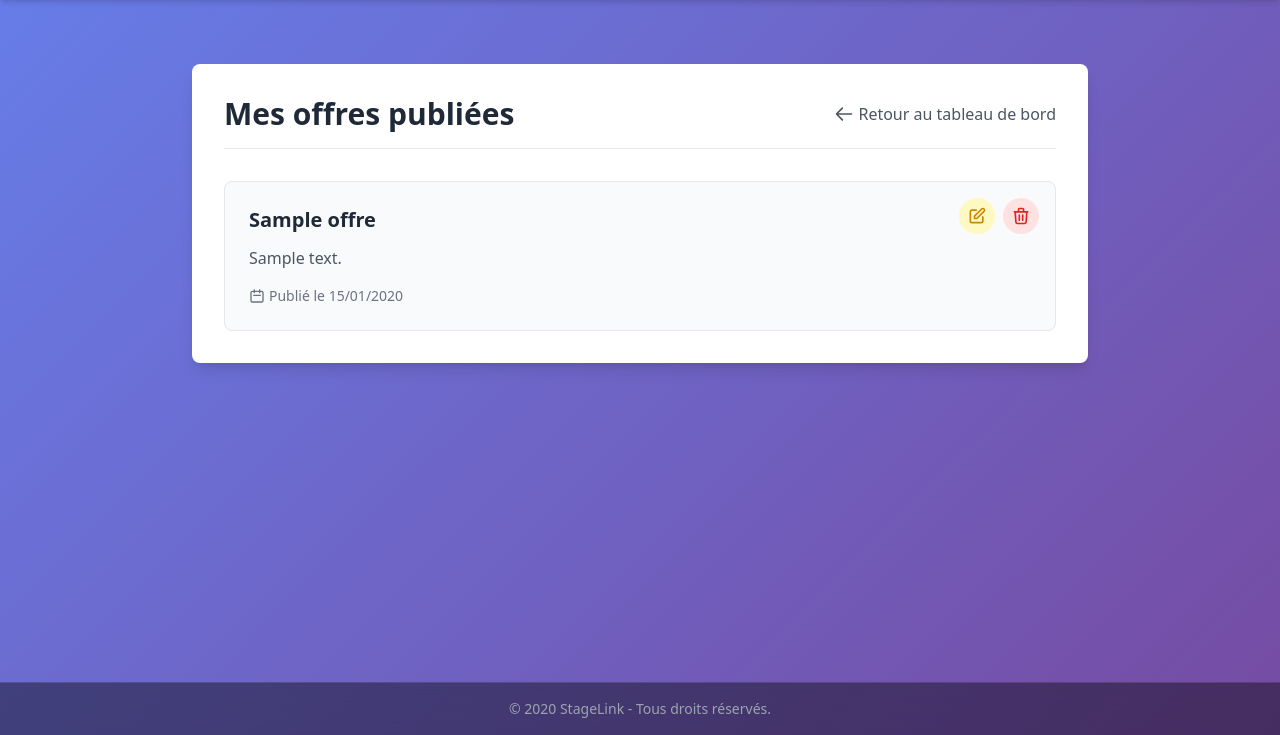
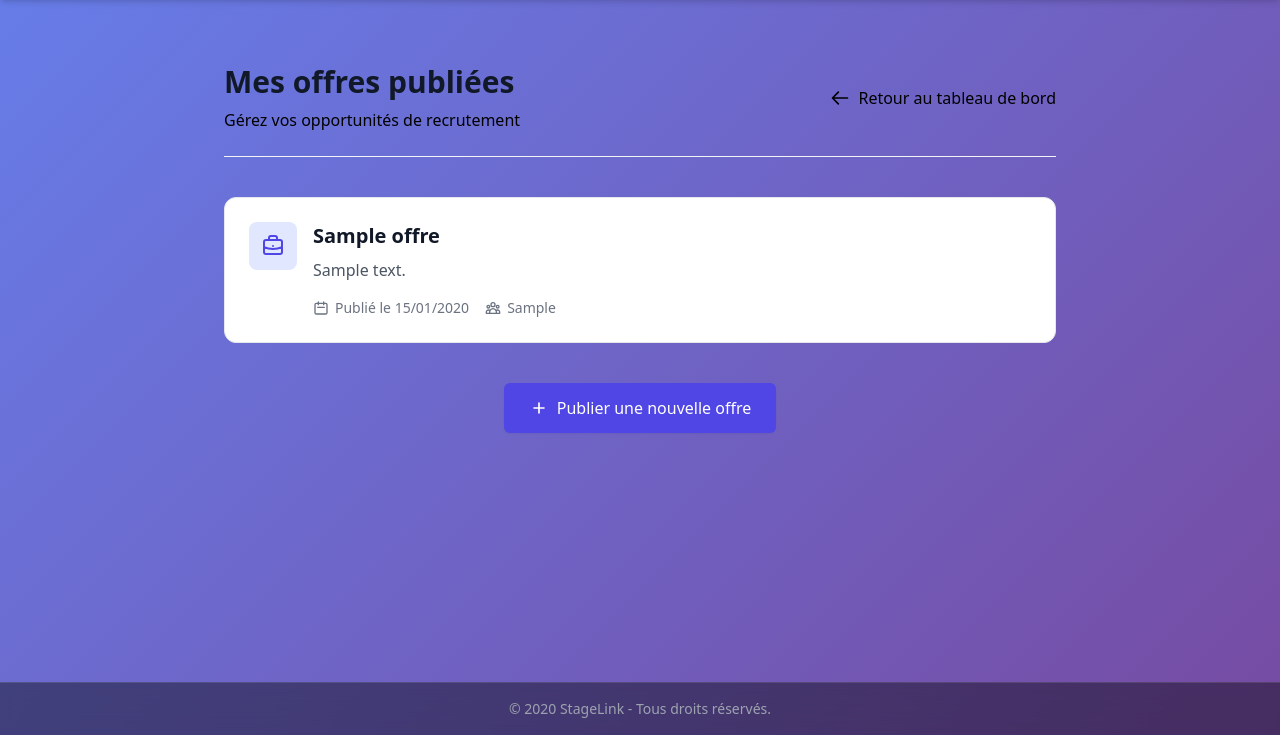
Before and after one commit to Omega1609237/Mon_projet, a Django app: template entreprises/templates/entreprises/mes_offres.html in a window 1280 px wide. Shown: the part 65-800 px from the top of the page. Run offline with Django 5.2, Linux system fonts and the light colour scheme; the template is opened without the code that fills it: most values are stand-ins (such as "Sample title", 1, 10 or a date in 2020); some libraries are stand-ins or nearby versions.

Commit message:
Update mes_offres.html

```diff
--- a/entreprises/templates/entreprises/mes_offres.html
+++ b/entreprises/templates/entreprises/mes_offres.html
@@ -1,10 +1,13 @@
 {% extends 'base.html' %}
 {% block content %}
-<div class="max-w-4xl mx-auto p-8 bg-white shadow-lg rounded-lg mt-10">
-  <div class="flex justify-between items-center mb-8 border-b pb-4">
-    <h2 class="text-3xl font-bold text-gray-800">Mes offres publiées</h2>
-    <a href="{% url 'tableau_de_bord_entreprise' %}" class="flex items-center text-gray-600 hover:text-gray-800">
-      <svg xmlns="http://www.w3.org/2000/svg" class="h-5 w-5 mr-1" fill="none" viewBox="0 0 24 24" stroke="currentColor">
+<div class="max-w-4xl mx-auto px-4 sm:px-6 lg:px-8 py-10">
+  <div class="flex flex-col sm:flex-row justify-between items-start sm:items-center mb-10 pb-6 border-b border-gray-100">
+    <div>
+      <h2 class="text-3xl font-bold text-gray-900">Mes offres publiées</h2>
+      <p class="text-white-500 mt-2">Gérez vos opportunités de recrutement</p>
+    </div>
+    <a href="{% url 'tableau_de_bord_entreprise' %}" class="flex items-center text-white-600 hover:text-indigo-800 transition-colors duration-200 mt-4 sm:mt-0">
+      <svg xmlns="http://www.w3.org/2000/svg" class="h-5 w-5 mr-2" fill="none" viewBox="0 0 24 24" stroke="currentColor">
         <path stroke-linecap="round" stroke-linejoin="round" stroke-width="2" d="M10 19l-7-7m0 0l7-7m-7 7h18" />
       </svg>
       Retour au tableau de bord
@@ -14,39 +17,68 @@
   {% if offres %}
     <div class="grid grid-cols-1 gap-6">
       {% for offre in offres %}
-        <div class="border border-gray-200 rounded-lg p-6 bg-gray-50 hover:shadow-md transition duration-300 relative">
-          <div class="absolute top-4 right-4 flex space-x-2">
-            <a href="{% url 'modifier_offre' offre.id %}" class="text-yellow-600 hover:text-yellow-800 bg-yellow-100 p-2 rounded-full hover:bg-yellow-200 transition duration-300">
+        <div class="relative group border border-gray-200 rounded-xl p-6 bg-white hover:border-indigo-100 hover:shadow-lg transition-all duration-300 transform hover:-translate-y-1">
+          <div class="absolute top-4 right-4 flex space-x-2 opacity-0 group-hover:opacity-100 transition-opacity duration-300">
+            <a href="{% url 'modifier_offre' offre.id %}" class="text-indigo-600 hover:text-indigo-800 bg-indigo-50 p-2 rounded-lg hover:bg-indigo-100 transition-colors duration-200" title="Modifier">
               <svg xmlns="http://www.w3.org/2000/svg" class="h-5 w-5" fill="none" viewBox="0 0 24 24" stroke="currentColor">
                 <path stroke-linecap="round" stroke-linejoin="round" stroke-width="2" d="M11 5H6a2 2 0 00-2 2v11a2 2 0 002 2h11a2 2 0 002-2v-5m-1.414-9.414a2 2 0 112.828 2.828L11.828 15H9v-2.828l8.586-8.586z" />
               </svg>
             </a>
-            <a href="{% url 'supprimer_offre' offre.id %}" class="text-red-600 hover:text-red-800 bg-red-100 p-2 rounded-full hover:bg-red-200 transition duration-300">
+            <a href="{% url 'supprimer_offre' offre.id %}" class="text-red-600 hover:text-red-800 bg-red-50 p-2 rounded-lg hover:bg-red-100 transition-colors duration-200" title="Supprimer">
               <svg xmlns="http://www.w3.org/2000/svg" class="h-5 w-5" fill="none" viewBox="0 0 24 24" stroke="currentColor">
                 <path stroke-linecap="round" stroke-linejoin="round" stroke-width="2" d="M19 7l-.867 12.142A2 2 0 0116.138 21H7.862a2 2 0 01-1.995-1.858L5 7m5 4v6m4-6v6m1-10V4a1 1 0 00-1-1h-4a1 1 0 00-1 1v3M4 7h16" />
               </svg>
             </a>
           </div>
 
-          <h3 class="text-xl font-bold text-gray-800 mb-3">{{ offre.titre }}</h3>
-          <p class="text-gray-600 mb-4">{{ offre.description|truncatewords:30 }}</p>
+          <div class="flex items-start space-x-4">
+            <div class="flex-shrink-0 bg-indigo-100 p-3 rounded-lg text-indigo-600">
+              <svg xmlns="http://www.w3.org/2000/svg" class="h-6 w-6" fill="none" viewBox="0 0 24 24" stroke="currentColor">
+                <path stroke-linecap="round" stroke-linejoin="round" stroke-width="2" d="M21 13.255A23.931 23.931 0 0112 15c-3.183 0-6.22-.62-9-1.745M16 6V4a2 2 0 00-2-2h-4a2 2 0 00-2 2v2m4 6h.01M5 20h14a2 2 0 002-2V8a2 2 0 00-2-2H5a2 2 0 00-2 2v10a2 2 0 002 2z" />
+              </svg>
+            </div>
+            <div class="flex-1 min-w-0">
+              <h3 class="text-xl font-bold text-gray-900 mb-2">{{ offre.titre }}</h3>
+              <p class="text-gray-600 mb-4">{{ offre.description|truncatewords:30 }}</p>
 
-          <div class="flex items-center text-gray-500 text-sm">
-            <svg xmlns="http://www.w3.org/2000/svg" class="h-4 w-4 mr-1" fill="none" viewBox="0 0 24 24" stroke="currentColor">
-              <path stroke-linecap="round" stroke-linejoin="round" stroke-width="2" d="M8 7V3m8 4V3m-9 8h10M5 21h14a2 2 0 002-2V7a2 2 0 00-2-2H5a2 2 0 00-2 2v12a2 2 0 002 2z" />
-            </svg>
-            Publié le {{ offre.date_publication|date:"d/m/Y" }}
+              <div class="flex flex-wrap items-center gap-4 text-sm text-gray-500">
+                <div class="flex items-center">
+                  <svg xmlns="http://www.w3.org/2000/svg" class="h-4 w-4 mr-1.5" fill="none" viewBox="0 0 24 24" stroke="currentColor">
+                    <path stroke-linecap="round" stroke-linejoin="round" stroke-width="2" d="M8 7V3m8 4V3m-9 8h10M5 21h14a2 2 0 002-2V7a2 2 0 00-2-2H5a2 2 0 00-2 2v12a2 2 0 002 2z" />
+                  </svg>
+                  Publié le {{ offre.date_creation|date:"d/m/Y" }}
+                </div>
+                <div class="flex items-center">
+                  <svg xmlns="http://www.w3.org/2000/svg" class="h-4 w-4 mr-1.5" fill="none" viewBox="0 0 24 24" stroke="currentColor">
+                    <path stroke-linecap="round" stroke-linejoin="round" stroke-width="2" d="M17 20h5v-2a3 3 0 00-5.356-1.857M17 20H7m10 0v-2c0-.656-.126-1.283-.356-1.857M7 20H2v-2a3 3 0 015.356-1.857M7 20v-2c0-.656.126-1.283.356-1.857m0 0a5.002 5.002 0 019.288 0M15 7a3 3 0 11-6 0 3 3 0 016 0zm6 3a2 2 0 11-4 0 2 2 0 014 0zM7 10a2 2 0 11-4 0 2 2 0 014 0z" />
+                  </svg>
+                  {{ offre.type_contrat }}
+                </div>
+              </div>
+            </div>
           </div>
         </div>
       {% endfor %}
     </div>
+
+    <div class="mt-10 flex justify-center">
+      <a href="{% url 'publier_offre' %}" class="inline-flex items-center px-6 py-3 border border-transparent text-base font-medium rounded-md shadow-sm text-white bg-indigo-600 hover:bg-indigo-700 focus:outline-none focus:ring-2 focus:ring-offset-2 focus:ring-indigo-500 transition-colors duration-200">
+        <svg xmlns="http://www.w3.org/2000/svg" class="h-5 w-5 mr-2" fill="none" viewBox="0 0 24 24" stroke="currentColor">
+          <path stroke-linecap="round" stroke-linejoin="round" stroke-width="2" d="M12 6v6m0 0v6m0-6h6m-6 0H6" />
+        </svg>
+        Publier une nouvelle offre
+      </a>
+    </div>
   {% else %}
-    <div class="text-center py-16 bg-gray-50 rounded-lg border border-dashed border-gray-300">
-      <svg xmlns="http://www.w3.org/2000/svg" class="h-16 w-16 text-gray-400 mx-auto mb-4" fill="none" viewBox="0 0 24 24" stroke="currentColor">
-        <path stroke-linecap="round" stroke-linejoin="round" stroke-width="2" d="M9 12h6m-6 4h6m2 5H7a2 2 0 01-2-2V5a2 2 0 012-2h5.586a1 1 0 01.707.293l5.414 5.414a1 1 0 01.293.707V19a2 2 0 01-2 2z" />
-      </svg>
-      <p class="text-gray-600 text-lg">Aucune offre publiée pour le moment.</p>
-      <a href="{% url 'publier_offre' %}" class="inline-block mt-4 bg-blue-600 text-white px-6 py-2 rounded-lg hover:bg-blue-700 transition duration-300">
+    <div class="text-center py-16 bg-white rounded-xl border-2 border-dashed border-gray-200 hover:border-indigo-200 transition-colors duration-300">
+      <div class="mx-auto h-24 w-24 text-indigo-400 mb-6">
+        <svg xmlns="http://www.w3.org/2000/svg" fill="none" viewBox="0 0 24 24" stroke="currentColor">
+          <path stroke-linecap="round" stroke-linejoin="round" stroke-width="1.5" d="M9 12h6m-6 4h6m2 5H7a2 2 0 01-2-2V5a2 2 0 012-2h5.586a1 1 0 01.707.293l5.414 5.414a1 1 0 01.293.707V19a2 2 0 01-2 2z" />
+        </svg>
+      </div>
+      <h3 class="text-lg font-medium text-gray-900 mb-2">Aucune offre publiée</h3>
+      <p class="text-gray-500 max-w-md mx-auto mb-6">Commencez à attirer des talents en publiant votre première offre d'emploi.</p>
+      <a href="{% url 'publier_offre' %}" class="inline-flex items-center px-6 py-3 border border-transparent text-base font-medium rounded-md shadow-sm text-white bg-indigo-600 hover:bg-indigo-700 focus:outline-none focus:ring-2 focus:ring-offset-2 focus:ring-indigo-500 transition-colors duration-200">
         Créer une offre
       </a>
     </div>
```
